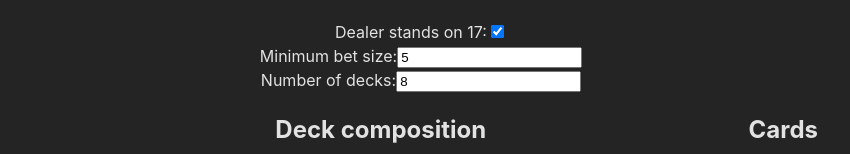
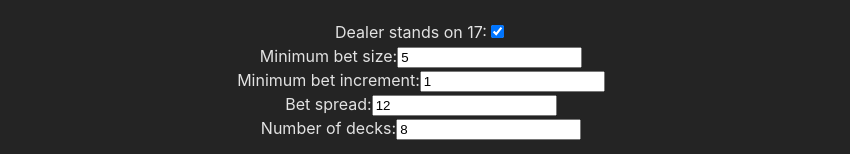
Before and after one commit to Real1236/BlackjackCardCounter, a React (Vite) app in the folder Frontend/: page / in a window 1280 px wide. Shown: the part 193-347 px from the top of the page, without its empty margins (219-1069 px from the left). Built offline with nearby package versions, Linux system fonts and the light colour scheme; no server answers.

Commit message:
Added bet spread and min bet increment to frontend

```diff
--- a/Frontend/src/components/App.jsx
+++ b/Frontend/src/components/App.jsx
@@ -13,6 +13,8 @@ function App() {
   // Settings state
   const [dealerStandsOn17, setDealerStandsOn17] = useState(true);
   const [minBetSize, setMinBetSize] = useState(5);
+  const [minBetIncrement, setMinBetIncrement] = useState(1);
+  const [betSpread, setBetSpread] = useState(12);
   const [numDecks, setNumDecks] = useState(8);
 
   // Deck composition state
@@ -116,6 +118,8 @@ function App() {
           standsOnSoft17: true,
           bankroll: 10000, // TODO: Implement bankroll
           minBetSize: minBetSize,
+          minBetIncrement: minBetIncrement,
+          betSpread: betSpread,
         }),
         signal,
       };
@@ -141,7 +145,7 @@ function App() {
       }
     }
     fetchStrategy();
-  }, [deckComposition, minBetSize]);
+  }, [deckComposition, minBetSize, minBetIncrement, betSpread]);
 
   // Example useEffect to add keydown listeners for undo/redo
   useEffect(() => {
@@ -191,6 +195,10 @@ function App() {
         setDealerStandsOn17={setDealerStandsOn17}
         minBetSize={minBetSize}
         setMinBetSize={setMinBetSize}
+        minBetIncrement={minBetIncrement}
+        setMinBetIncrement={setMinBetIncrement}
+        betSpread={betSpread}
+        setBetSpread={setBetSpread}
         numDecks={numDecks}
         setNumDecks={setNumDecks}
       />
--- a/Frontend/src/components/Settings.jsx
+++ b/Frontend/src/components/Settings.jsx
@@ -5,6 +5,10 @@ Settings.propTypes = {
   setDealerStandsOn17: PropTypes.func.isRequired,
   minBetSize: PropTypes.number.isRequired,
   setMinBetSize: PropTypes.func.isRequired,
+  minBetIncrement: PropTypes.number.isRequired,
+  setMinBetIncrement: PropTypes.func.isRequired,
+  betSpread: PropTypes.number.isRequired,
+  setBetSpread: PropTypes.func.isRequired,
   numDecks: PropTypes.number.isRequired,
   setNumDecks: PropTypes.func.isRequired,
 };
@@ -14,6 +18,10 @@ function Settings({
   setDealerStandsOn17,
   minBetSize,
   setMinBetSize,
+  minBetIncrement,
+  setMinBetIncrement,
+  betSpread,
+  setBetSpread,
   numDecks,
   setNumDecks,
 }) {
@@ -40,6 +48,26 @@ function Settings({
         </label>
         <br />
         <label>
+          Minimum bet increment:
+          <input
+            type="number"
+            value={minBetIncrement}
+            onChange={(e) =>
+              setMinBetIncrement(Math.max(Number(e.target.value), 1))
+            }
+          />
+        </label>
+        <br />
+        <label>
+          Bet spread:
+          <input
+            type="number"
+            value={betSpread}
+            onChange={(e) => setBetSpread(Math.max(Number(e.target.value), 1))}
+          />
+        </label>
+        <br />
+        <label>
           Number of decks:
           <input
             type="number"
```
